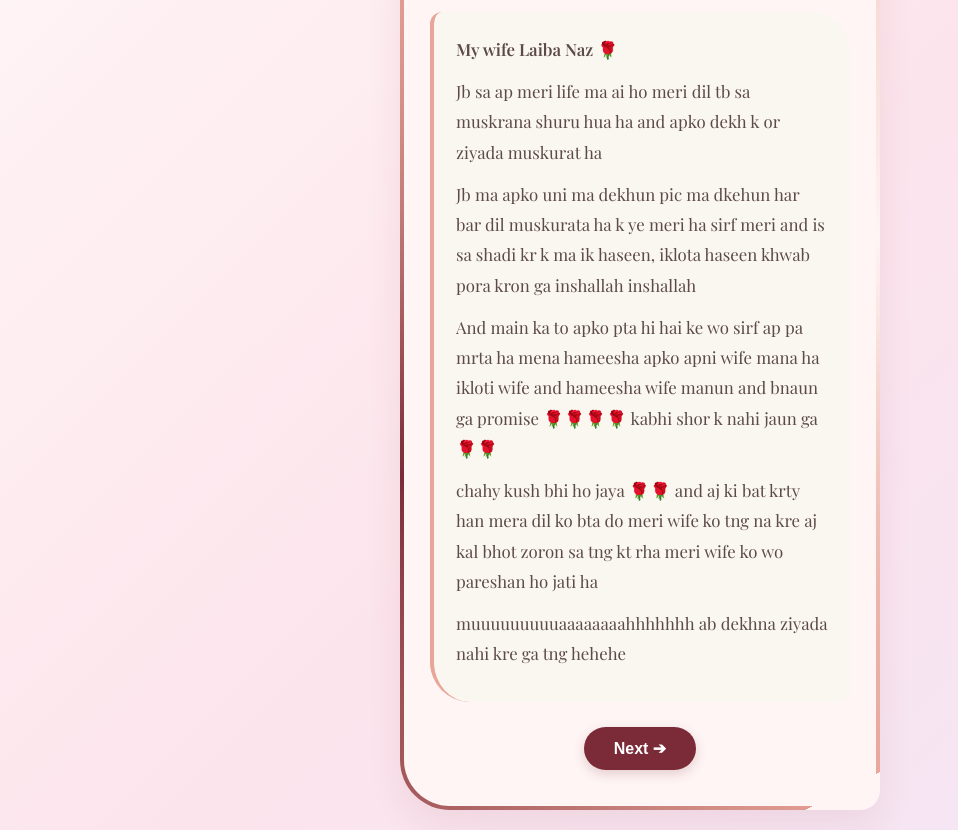
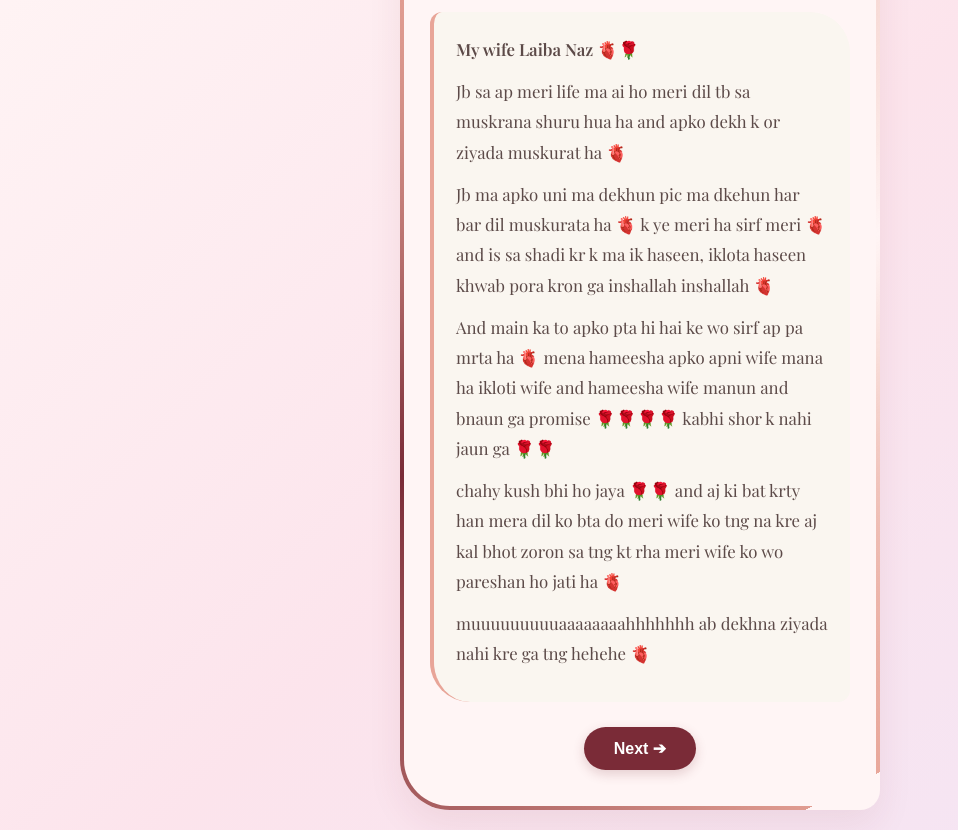
Before and after one commit to mukkaram747/For-my-ishq, a plain HTML site: page index.html in a window 1280 px wide. Both pictures are taken after a click on the button "Open Letter". Shown: the part 119-949 px from the top of the page, without its empty margins (0-958 px from the left). Drawn offline with nearby package versions, Linux system fonts and the light colour scheme; a web font is replaced by a local one.

Commit message:
Update index.html

```diff
--- a/index.html
+++ b/index.html
@@ -2,6 +2,7 @@
 <html lang="en">
 <head>
   <meta charset="UTF-8">
+  <meta http-equiv="Content-Type" content="text/html; charset=utf-8">
   <meta http-equiv="X-UA-Compatible" content="IE=edge">
   <meta name="viewport" content="width=device-width, initial-scale=1.0">
   <title>A Letter For You</title>
@@ -18,7 +19,7 @@
           <div class="front flap"></div>
           <div class="front pocket"></div>
           <div class="letter-preview">
-            <p>Laiba Naz 🌹</p>
+            <p>Laiba Naz 🫀🌹</p>
           </div>
         </div>
       </div>
@@ -30,19 +31,19 @@
     <div id="letter-step" class="card hidden">
       <h1 class="title cursive-title">A letter to my love</h1>
       <div class="letter-content">
-        <p><strong>My wife Laiba Naz 🌹</strong></p>
-        <p>Jb sa ap meri life ma ai ho meri dil tb sa muskrana shuru hua ha and apko dekh k or ziyada muskurat ha</p>
-        <p>Jb ma apko uni ma dekhun pic ma dkehun har bar dil muskurata ha k ye meri ha sirf meri and is sa shadi kr k ma ik haseen, iklota haseen khwab pora kron ga inshallah inshallah</p>
-        <p>And main ka to apko pta hi hai ke wo sirf ap pa mrta ha mena hameesha apko apni wife mana ha ikloti wife and hameesha wife manun and bnaun ga promise 🌹🌹🌹🌹 kabhi shor k nahi jaun ga 🌹🌹</p>
-        <p>chahy kush bhi ho jaya 🌹🌹 and aj ki bat krty han mera dil ko bta do meri wife ko tng na kre aj kal bhot zoron sa tng kt rha meri wife ko wo pareshan ho jati ha</p>
-        <p>muuuuuuuuuaaaaaaaahhhhhhh ab dekhna ziyada nahi kre ga tng hehehe</p>
+        <p><strong>My wife Laiba Naz 🫀🌹</strong></p>
+        <p>Jb sa ap meri life ma ai ho meri dil tb sa muskrana shuru hua ha and apko dekh k or ziyada muskurat ha 🫀</p>
+        <p>Jb ma apko uni ma dekhun pic ma dkehun har bar dil muskurata ha 🫀 k ye meri ha sirf meri 🫀 and is sa shadi kr k ma ik haseen, iklota haseen khwab pora kron ga inshallah inshallah 🫀</p>
+        <p>And main ka to apko pta hi hai ke wo sirf ap pa mrta ha 🫀 mena hameesha apko apni wife mana ha ikloti wife and hameesha wife manun and bnaun ga promise 🌹🌹🌹🌹 kabhi shor k nahi jaun ga 🌹🌹</p>
+        <p>chahy kush bhi ho jaya 🌹🌹 and aj ki bat krty han mera dil ko bta do meri wife ko tng na kre aj kal bhot zoron sa tng kt rha meri wife ko wo pareshan ho jati ha 🫀</p>
+        <p>muuuuuuuuuaaaaaaaahhhhhhh ab dekhna ziyada nahi kre ga tng hehehe 🫀</p>
       </div>
       <button id="next-to-question" class="btn">Next ➔</button>
     </div>
 
     <!-- STEP 3: QUESTION -->
     <div id="question-step" class="card hidden">
-      <h1 class="title cursive-title">Will you marry me? 🌹</h1>
+      <h1 class="title cursive-title">Will you marry me? 🫀</h1>
       <p class="subtitle">Choose wisely — your heart already knows.</p>
 
       <div class="buttons-wrapper">
@@ -54,7 +55,7 @@
 
     <!-- STEP 4: SUCCESS -->
     <div id="success-step" class="card hidden">
-      <div class="hearts-icon">🌹 🌹 🌹</div>
+      <div class="hearts-icon">🫀 🌹 🫀</div>
       <h1 class="title cursive-title">I knew it, my love.</h1>
       <p class="success-text">You've just made me the happiest person alive.<br>Thank you for choosing my heart.</p>
       <p class="signature cursive">forever yours</p>
```
